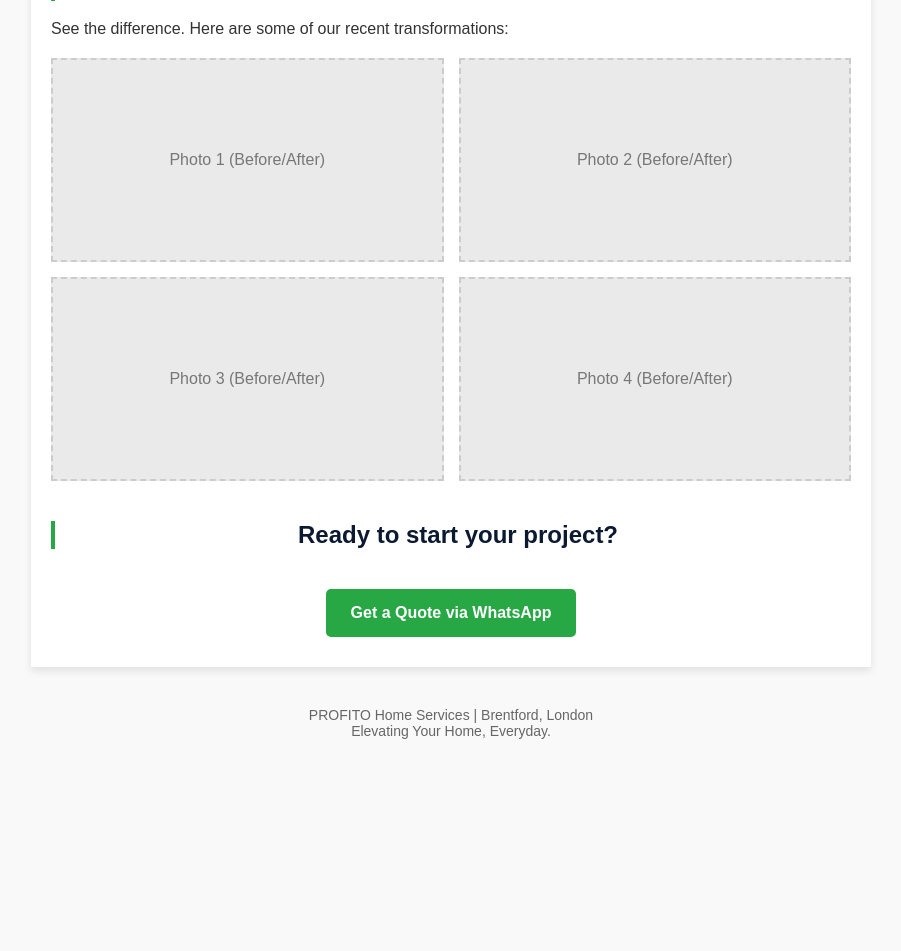
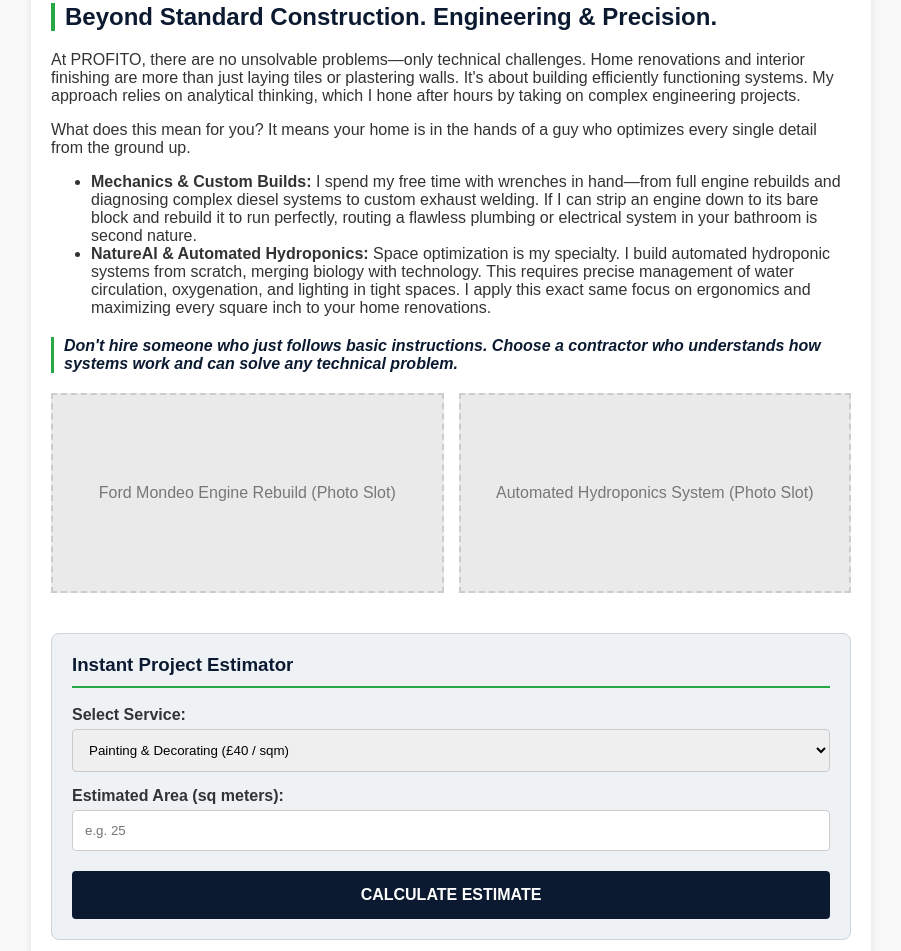
Before and after one commit to MattMurz/mattmurz.github.io, a plain HTML site: page index.html in a window 1280 px wide. Shown: the part 469-1420 px from the top of the page, without its empty margins (189-1090 px from the left). Before the commit the page ends 1228 px from the top, so only its background shows below. Drawn offline with Linux system fonts and the light colour scheme.

Commit message:
Update index.html

```diff
--- a/index.html
+++ b/index.html
@@ -40,6 +40,7 @@
             color: #0b1a30;
             border-left: 4px solid #28a745;
             padding-left: 10px;
+            margin-top: 30px;
         }
         .btn {
             display: inline-block;
@@ -70,12 +71,23 @@
             justify-content: center;
             border: 2px dashed #cccccc;
             color: #777777;
+            text-align: center;
+            padding: 10px;
+            box-sizing: border-box;
         }
         .footer {
             text-align: center;
             padding: 20px;
             font-size: 14px;
             color: #666666;
+            margin-top: 20px;
+        }
+        .highlight-text {
+            font-style: italic;
+            font-weight: bold;
+            color: #0b1a30;
+            border-left: 3px solid #28a745;
+            padding-left: 10px;
             margin-top: 20px;
         }
     </style>
@@ -99,6 +111,73 @@
             <li>General Maintenance & Repairs</li>
         </ul>
 
+        <!-- NOWA SEKCJA: INŻYNIERIA -->
+        <h2>Beyond Standard Construction. Engineering & Precision.</h2>
+        <p>At PROFITO, there are no unsolvable problems—only technical challenges. Home renovations and interior finishing are more than just laying tiles or plastering walls. It's about building efficiently functioning systems. My approach relies on analytical thinking, which I hone after hours by taking on complex engineering projects.</p>
+        <p>What does this mean for you? It means your home is in the hands of a guy who optimizes every single detail from the ground up.</p>
+
+        <ul>
+            <li><strong>Mechanics & Custom Builds:</strong> I spend my free time with wrenches in hand—from full engine rebuilds and diagnosing complex diesel systems to custom exhaust welding. If I can strip an engine down to its bare block and rebuild it to run perfectly, routing a flawless plumbing or electrical system in your bathroom is second nature.</li>
+            <li><strong>NatureAI & Automated Hydroponics:</strong> Space optimization is my specialty. I build automated hydroponic systems from scratch, merging biology with technology. This requires precise management of water circulation, oxygenation, and lighting in tight spaces. I apply this exact same focus on ergonomics and maximizing every square inch to your home renovations.</li>
+        </ul>
+
+        <p class="highlight-text">Don't hire someone who just follows basic instructions. Choose a contractor who understands how systems work and can solve any technical problem.</p>
+
+        <div class="gallery">
+            <div class="gallery-item">Ford Mondeo Engine Rebuild (Photo Slot)</div>
+            <div class="gallery-item">Automated Hydroponics System (Photo Slot)</div>
+        </div>
+        <!-- KONIEC NOWEJ SEKCJI -->
+
+        <!-- Poczatek Kalkulatora PROFITO -->
+        <div class="calculator-box" style="background-color: #eef2f5; padding: 20px; border-radius: 8px; margin: 40px 0; border: 1px solid #ced4da;">
+            <h3 style="color: #0b1a30; border-bottom: 2px solid #28a745; padding-bottom: 10px; margin-top: 0;">Instant Project Estimator</h3>
+
+            <label style="font-weight: bold; color: #333;">Select Service:</label><br>
+            <select id="serviceType" style="width: 100%; padding: 12px; margin-top: 5px; margin-bottom: 15px; border: 1px solid #ccc; border-radius: 4px;">
+                <option value="40">Painting & Decorating (£40 / sqm)</option>
+                <option value="85">Acoustic Wall Panels (£85 / sqm)</option>
+                <option value="60">Flooring Solutions (£60 / sqm)</option>
+            </select><br>
+
+            <label style="font-weight: bold; color: #333;">Estimated Area (sq meters):</label><br>
+            <input type="number" id="areaSize" placeholder="e.g. 25" style="width: 100%; padding: 12px; margin-top: 5px; margin-bottom: 20px; border: 1px solid #ccc; border-radius: 4px; box-sizing: border-box;"><br>
+
+            <button onclick="calculateCost()" style="background-color: #0b1a30; color: #ffffff; padding: 15px 20px; border: none; width: 100%; font-weight: bold; font-size: 16px; cursor: pointer; border-radius: 4px; text-transform: uppercase;">Calculate Estimate</button>
+
+            <div id="resultBox" style="display: none; margin-top: 20px; padding: 15px; background-color: #ffffff; border-left: 5px solid #28a745; box-shadow: 0 2px 5px rgba(0,0,0,0.1);">
+                <h4 style="margin-top: 0; color: #0b1a30; font-size: 18px;">Estimated Range: <br><span id="priceResult" style="color: #28a745; font-size: 24px;"></span></h4>
+                <p style="font-size: 12px; color: #666666; font-style: italic;">*This is a preliminary baseline estimate. Final quote requires an on-site visit or detailed photos.</p>
+                <a id="waLink" href="#" style="display: block; background-color: #25D366; color: #ffffff; text-align: center; padding: 15px; text-decoration: none; font-weight: bold; border-radius: 4px; margin-top: 15px;">Secure This Quote via WhatsApp</a>
+            </div>
+        </div>
+
+        <script>
+        function calculateCost() {
+            var rate = document.getElementById('serviceType').value;
+            var area = document.getElementById('areaSize').value;
+
+            if(area > 0) {
+                var minCost = (rate * area) * 0.9;
+                var maxCost = (rate * area) * 1.2;
+                document.getElementById('priceResult').innerHTML = "£" + minCost.toFixed(0) + " - £" + maxCost.toFixed(0);
+
+                var selectElement = document.getElementById('serviceType');
+                var serviceName = selectElement.options[selectElement.selectedIndex].text.split(' (')[0];
+                var msg = "Hi PROFITO! I used your quick estimator. I need " + serviceName + " for an area of roughly " + area + " sqm. The system estimated £" + minCost.toFixed(0) + " - £" + maxCost.toFixed(0) + ". Can we discuss the details?";
+
+                // PODMIEN TEN NUMER NA SWOJ:
+                var waUrl = "https://wa.me/440000000000?text=" + encodeURIComponent(msg);
+
+                document.getElementById('waLink').href = waUrl;
+                document.getElementById('resultBox').style.display = "block";
+            } else {
+                alert("Please enter a valid area size in square meters.");
+            }
+        }
+        </script>
+        <!-- Koniec Kalkulatora PROFITO -->
+
         <h2>Digital Portfolio</h2>
         <p>See the difference. Here are some of our recent transformations:</p>
         <div class="gallery">
```
